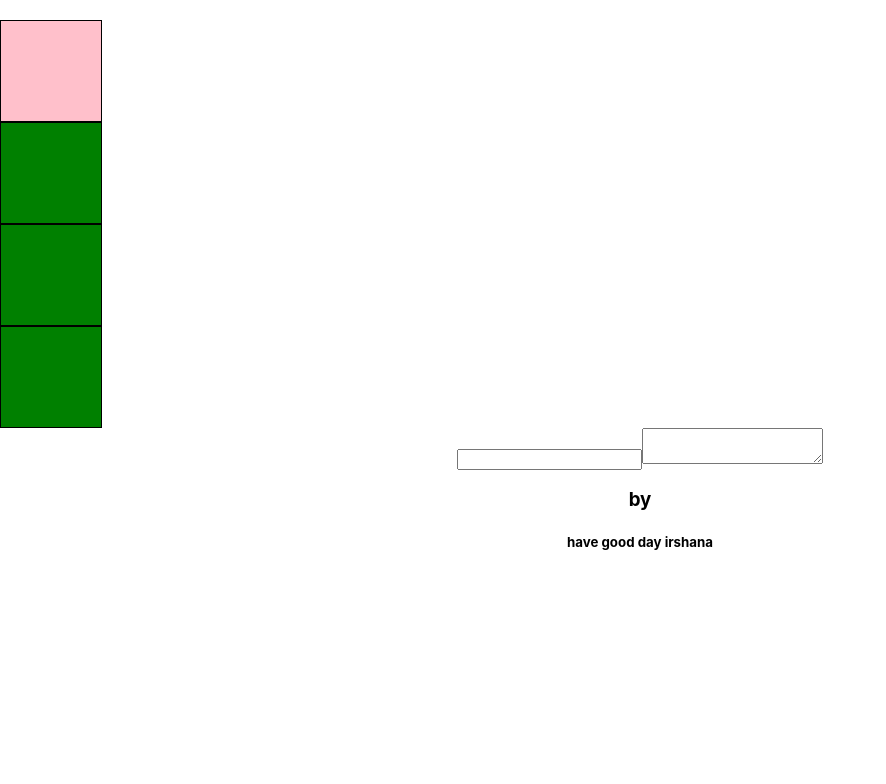
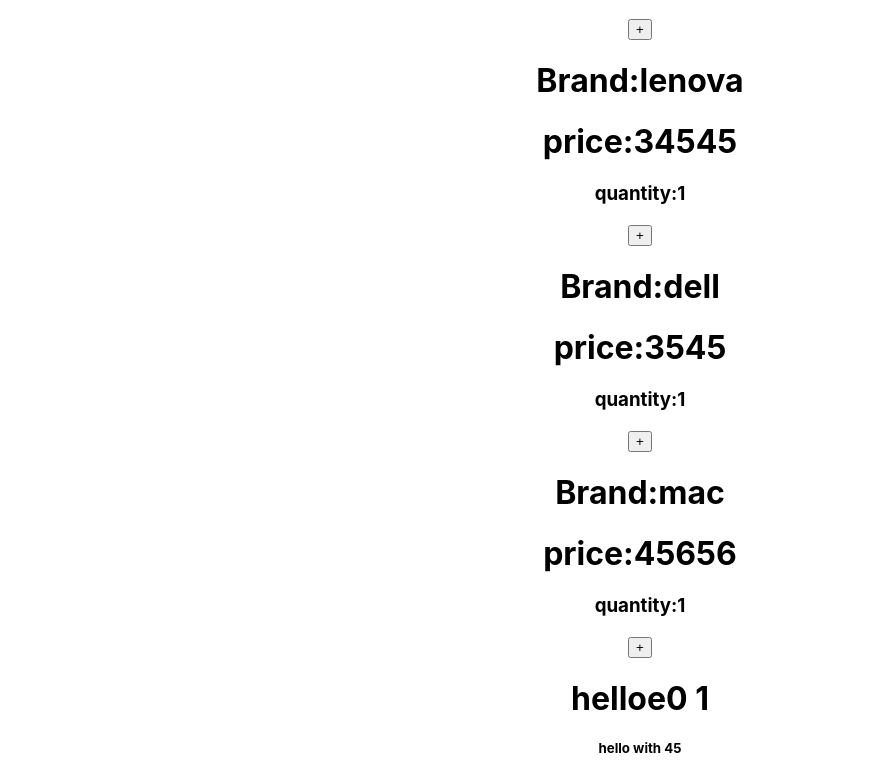
Before and after one commit to Irshanac/React_Basic, a React (Create React App) app: page / in a window 1280 px wide. Shown: the part 468-1252 px from the top of the page, without its empty margins (0-886 px from the left). Before the commit the page ends 1040 px from the top, so only its background shows below. Built offline with nearby package versions, Linux system fonts and the light colour scheme.

Commit message:
key and list

```diff
--- a/src/App.js
+++ b/src/App.js
@@ -3,10 +3,11 @@ import Footer from "./components/Footer";
 //import Class from "./components/Class"
 import "./App.css";
 import Prop from "./components/Prop";
-import Contion from "./components/Contion";
-import ColorChange from "./components/ColorChange";
-import DivColor from "./components/DivColor";
-import Text from "./components/Text"
+import KeyList from "./components/KeyList";
+// import Contion from "./components/Contion";
+// import ColorChange from "./components/ColorChange";
+// import DivColor from "./components/DivColor";
+// import Text from "./components/Text"
 
 function App() {
   return (
@@ -22,10 +23,11 @@ function App() {
           <button>in side div</button>
         </div>
       </Prop>
-      <Contion/>
+      <KeyList/>
+      {/* <Contion/>
       <ColorChange/>
       <DivColor></DivColor>
-      <Text/>
+      <Text/> */}
       <Footer name="irshana" />
     </div>
   );
--- a/src/components/DivColor.js
+++ b/src/components/DivColor.js
@@ -2,14 +2,23 @@ import React, { useState } from "react";
 
 function ColorDivs() {
     const [selectedDiv, setSelectedDiv] = useState(0);
+    const [color,setColor]="pink"
 
     const handleDivClick = (index) => {
         setSelectedDiv(index);
     };
-
+    const s={
+        backgroundColor:color,
+        height:"150px",
+        width:"100px"
+    }
+    const chnage=(index)=>{
+        setSelectedDiv(index)
+        setColor((p)=>(p=="pink"?"green":"pink"))
+    }
     return (
         <div>
-            {Array.from({ length: 4 }, (_, index) => (
+            {/* {Array.from({ length: 4 }, (_, index) => (
                 <div
                     onClick={() => handleDivClick(index)}
                     style={{
@@ -20,7 +29,11 @@ function ColorDivs() {
                         border: "1px solid black",
                     }}
                 ></div>
-            ))}
+            ))} */}
+            <div style={s} onClick={chnage(1)}></div>
+            <div style={s} onClick={chnage(2)}></div>
+            <div style={s} onClick={chnage(3)}></div>
+            <div style={s} onClick={chnage(4)}></div>
         </div>
     );
 }
--- /dev/null
+++ b/src/components/KeyList.js
@@ -0,0 +1,34 @@
+import React from 'react'
+
+const KeyList = () => {
+   // const [quantity,setQuatity]=useState(1)
+    const product=[
+        {id:1,name:'hp',price:234,quantity:1},
+        {id:2,name:'lenova',price:34545,quantity:1},
+        {id:3,name:'dell',price:3545,quantity:1},
+        {id:4,name:'mac',price:45656,quantity:1}
+    ]
+    const arr=[1,2,3,4,5,6,7]
+
+  return (
+    <div>
+      { product.map((product,index) =>(
+        <div key={index}>
+             <h1>Brand:{product.name}</h1>
+            <h1>price:{product.price}</h1>
+            <h3>quantity:{product.quantity}</h3>
+            <button >+</button>
+        </div>
+      ))}
+      {arr.map((p,index)=>(
+        <div key={index} >
+          <h1>helloe{index} {p}</h1>
+          <h5>hello with 4{p+4}</h5>
+        </div>
+      ))
+      }
+    </div>
+  )
+}
+
+export default KeyList
```
